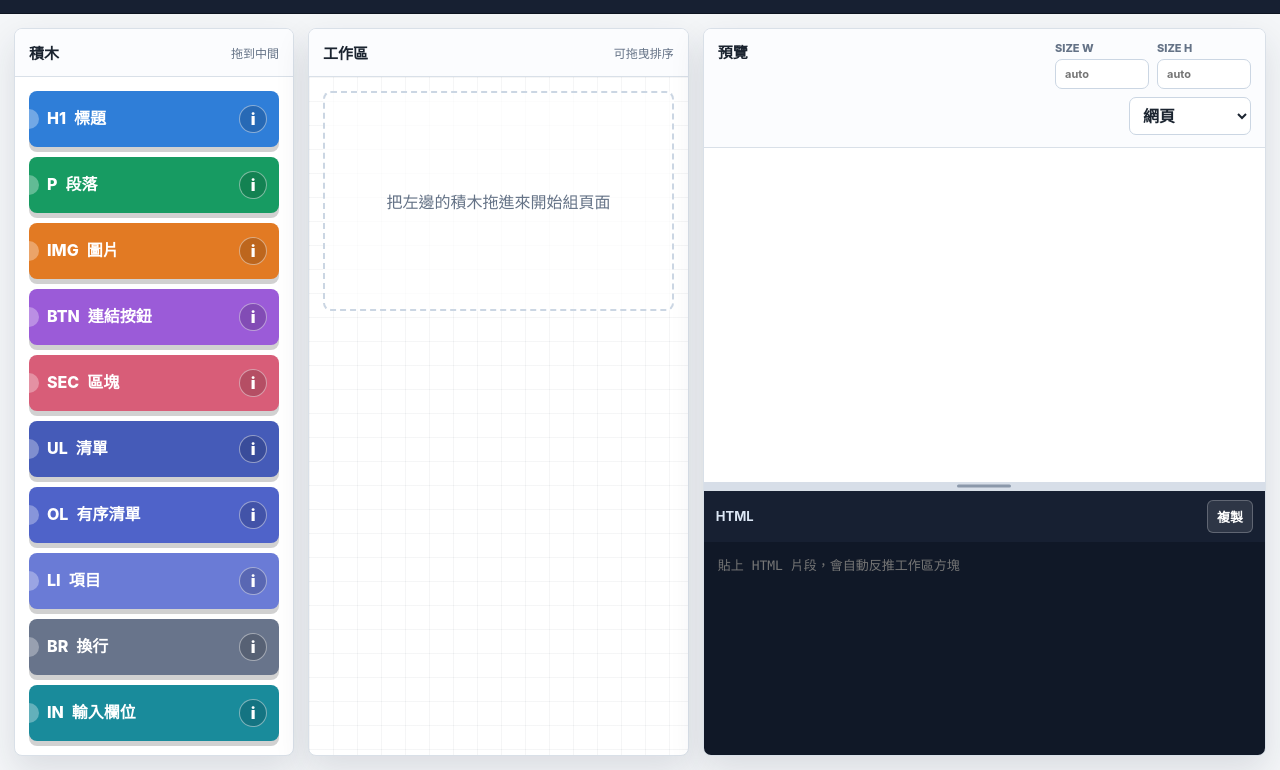
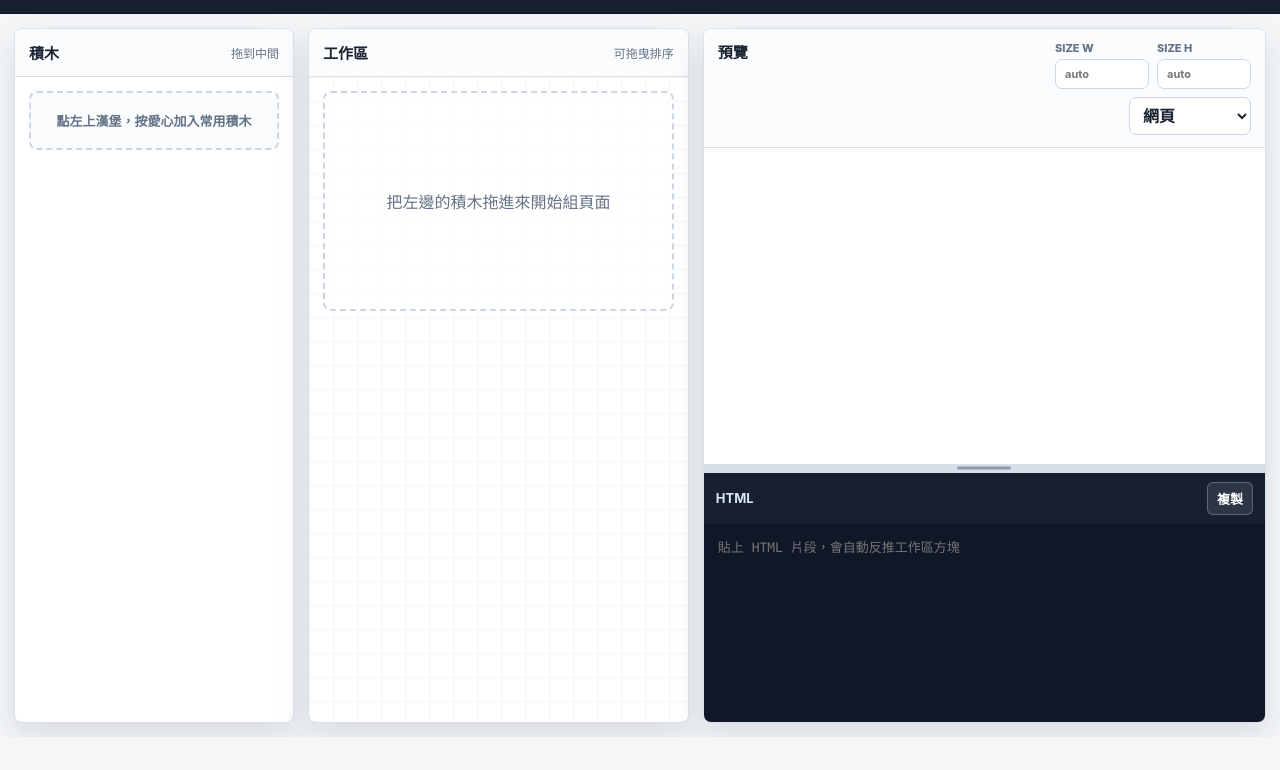
Before and after one commit to dse12345z/Scratch-HTML-Builder, a plain HTML site: page index.html in a window 1280 px wide. Shown: the part 63-833 px from the top of the page. After the commit the page ends 800 px from the top, so only its background shows below. Drawn offline with Linux system fonts and the light colour scheme.

Commit message:
Default block favorites to empty

```diff
--- a/index.html
+++ b/index.html
@@ -1306,10 +1306,6 @@
       return block;
     }
 
-    function getVisibleBlockTypes() {
-      return blockTypes.filter(definition => !definition.hiddenFromToolbox).map(definition => definition.type);
-    }
-
     function loadFavoriteBlockTypes() {
       try {
         const saved = JSON.parse(localStorage.getItem(favoriteStorageKey) || "null");
@@ -1318,7 +1314,7 @@
         localStorage.removeItem(favoriteStorageKey);
       }
 
-      return getVisibleBlockTypes();
+      return [];
     }
 
     function saveFavoriteBlockTypes() {
```
